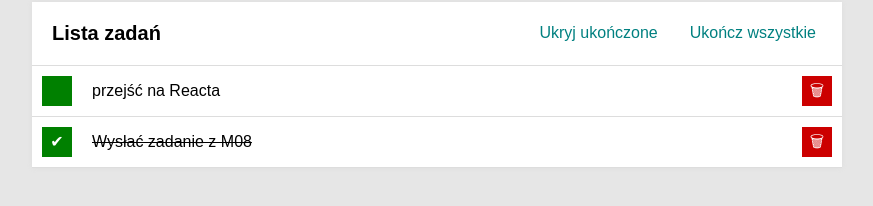
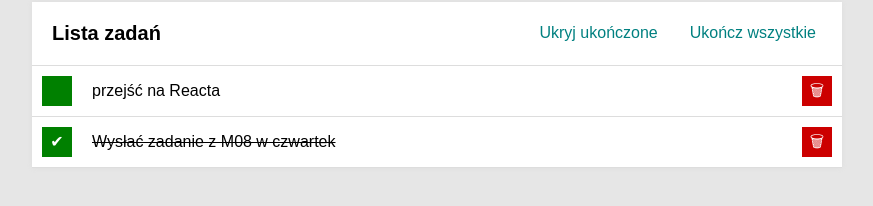
Before and after one commit to PawelMajka/todo-list-react, a React (Create React App) app: page / in a window 1280 px wide. Shown: the part 252-458 px from the top of the page, without its empty margins (203-1076 px from the left). Built offline with nearby package versions, Linux system fonts and the light colour scheme.

Commit message:
changet task content

```diff
--- a/src/App.js
+++ b/src/App.js
@@ -7,7 +7,7 @@ import Container from "./Container";
 
 const tasks = [
   { id: 1, content: "przejść na Reacta", done: false },
-  { id: 2, content: "Wysłać zadanie z M08", done: true },
+  { id: 2, content: "Wysłać zadanie z M08 w czwartek", done: true },
 ];
 
 const hideDoneTasks = false;
```
